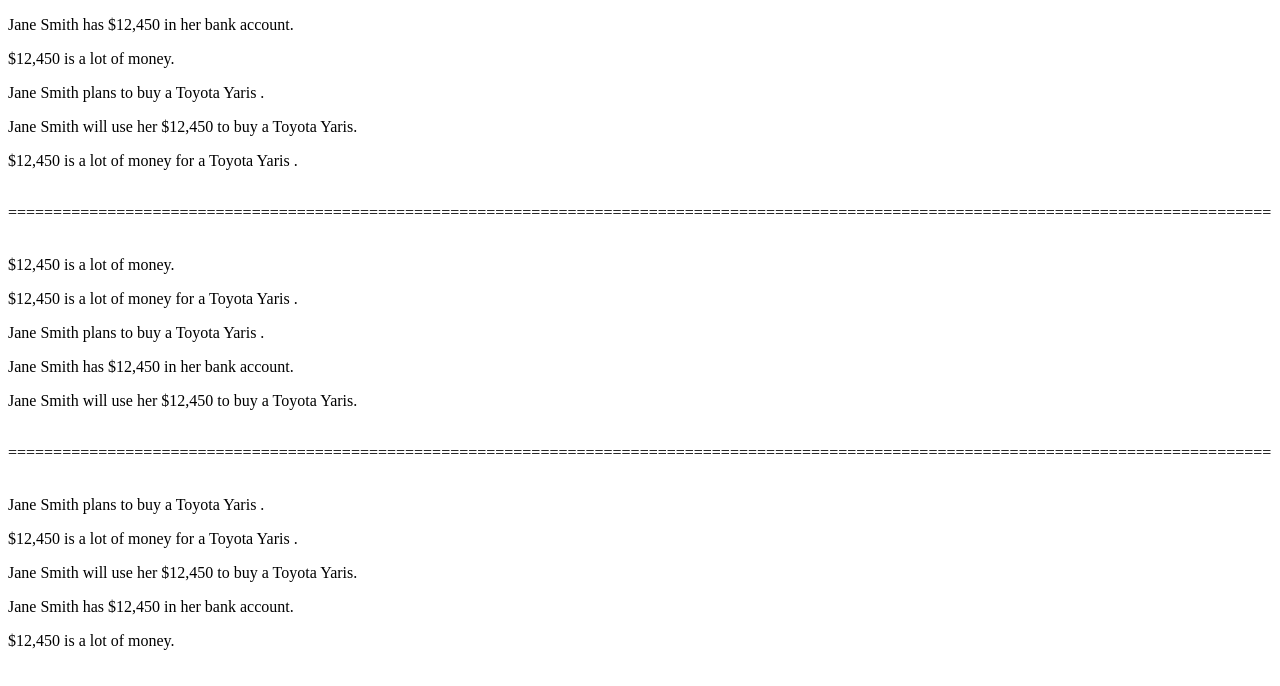
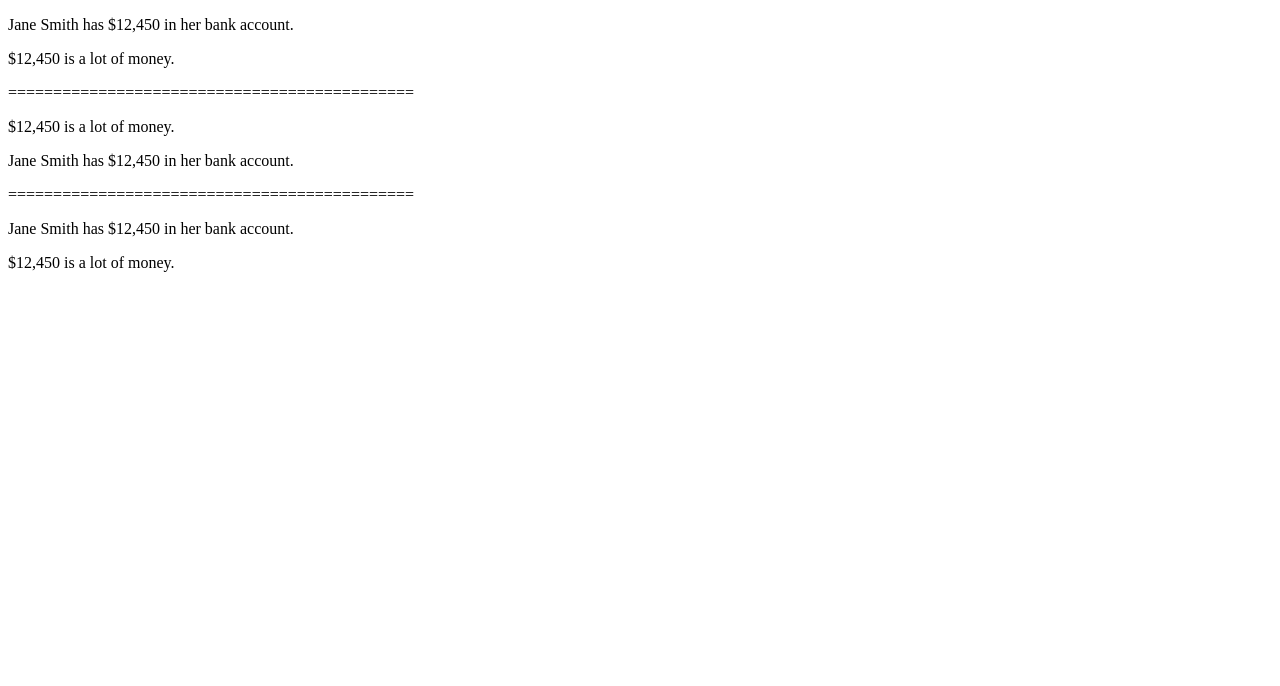
Before and after one commit to paulacobzaru/tema-curs, a plain HTML site: page tema-3/index.html in a window 1280 px wide. Drawn offline with Linux system fonts and the light colour scheme.

Commit message:
optional homework - partial

```diff
--- a/tema-3/index.html
+++ b/tema-3/index.html
@@ -6,8 +6,7 @@
         <title>Tema-3</title>
     </head>
 
-    <body>
-
+    <body id="theBody">
     </body>
 
 </html>
--- a/tema-3/main.js
+++ b/tema-3/main.js
@@ -1,97 +1,137 @@
-let name = "Jane Smith";
-let sum = "$12,450";
-let car = "Toyota Yaris";
-let g = "=";
+let theName = 'Jane Smith';
+let theSum = '$12,450';
+let theCar = 'Toyota Yaris';
+// let g = '=';
 
-let myFunction1 = function nameHasSum(name, sum){
-  return name + " has " + sum + " in her bank account.";
+let nameHasSumInBank = function(name, sum, parent) {
+  let pElement = document.createElement('p');
+  pElement.innerHTML = name + ' has ' + sum + ' in her bank account.';
+  parent.appendChild(pElement);
 }
-let myFunction2 = function sumMoney(sum){
-  return sum + " is a lot of money.";
+let sumIsAlot = function(sum, parent) {
+  let pElement = document.createElement('p');
+  pElement.innerHTML = sum + ' is a lot of money.';
+  parent.appendChild(pElement);
 }
-let myFunction3 = function nameWantsCar(name, car){
-  return name + " plans to buy a " + car + ' .';
-}
-let myFunction4 = function nameUseMoneyCar(name, money, car){
-  return name + " will use her " + sum + " to buy a " + car + '.';
-}
-let myFunction5 = function nameMoneyCar(name, car){
-  return name + " is a lot of money for a " + car + ' .';
+// let namePlansCar = function(name, car) {
+//   return name + ' plans to buy a ' + car + '.';
+// }
+// let nameUseSumForCar = function(name, sum, car) {
+//   return name + ' will use her ' + sum + ' to buy a ' + car + '.';
+// }
+// let sumAlotForCar = function(sum, car) {
+//   return sum + ' is a lot of money for a ' + car + '.';
+// }
+
+let group1 = function(parent) {
+  nameHasSumInBank(theName, theSum, parent);
+  sumIsAlot(theSum, parent);
+  // namePlansCar(theName, theCar, parent);
+  // nameUseSumForCar(theName, theSum, theCar, parent);
+  // sumAlotForCar(theSum, theCar, parent);
+};
+let group2 = function(parent) {
+  // sumAlotForCar(theSum, theCar, parent);
+  // nameUseSumForCar(theName, theSum, theCar, parent);
+  sumIsAlot(theSum, parent);
+  nameHasSumInBank(theName, theSum, parent);
+  // namePlansCar(theName, theCar, parent);
+};
+let group3 = function(parent) {
+  nameHasSumInBank(theName, theSum, parent);
+  sumIsAlot(theSum, parent);
+  // namePlansCar(theName, theCar, parent);
+  // nameUseSumForCar(theName, theSum, theCar, parent);
+  // sumAlotForCar(theSum, theCar, parent);
+};
+let equalsCharLine = function(parent) {
+  let pElement = document.createElement('p');
+  pElement.innerHTML = '=============================================';
+  parent.appendChild(pElement);
 }
 
-let parFunction = function createPTag(myText){
-  let theNewPTag = document.createElement('p');//<p></p>
-  theNewPTag.innerHTML = myText;//test text
-  let elem = document.getElementsByTagName("body")[0];
-  elem.appendChild(theNewPTag);//<body><p>test text</p></body>
-}
+let theParent = document.getElementById('theBody');
 
-function createBrTag() {
-  let br = document.createElement('br');
-  let brPar = document.getElementsByTagName("body")[0];
-  brPar.appendChild(br);
-}
+group1(theParent);
+equalsCharLine(theParent);
+group2(theParent);
+equalsCharLine(theParent);
+group3(theParent);
 
-function createSpanTag1(g){
-  let theNewSpan = document.createElement('span');//<span></span>
-  theNewSpan.setAttribute('id','spanId1')
-  let spanContent = document.createTextNode(g);
-  let el = document.getElementsByTagName("body")[0];
-  el.appendChild(theNewSpan);
-  let equals = document.getElementById('spanId1');
-  equals.style.visibility = "hidden";
-  let width, savedContent;
-  do{
-    savedContent = equals.textContent;
-    equals.textContent += '=';
-  }
-  while(equals.offsetWidth < equals.parentNode.offsetWidth);
-  equals.textContent = savedContent;
-  equals.style.visibility = 'visible';
-}
 
-function createSpanTag2(g) {
-  let theNewSpan = document.createElement('span'); //<span></span>
-  theNewSpan.setAttribute('id', 'spanId2');
-  let spanContent = document.createTextNode(g);
-  let el = document.getElementsByTagName("body")[0];
-  el.appendChild(theNewSpan);
-  let equals = document.getElementById('spanId2');
-  equals.style.visibility = "hidden";
-  let width, savedContent;
-  do {
-    savedContent = equals.textContent;
-    equals.textContent += '=';
-  }
-  while (equals.offsetWidth < equals.parentNode.offsetWidth);
-  equals.textContent = savedContent;
-  equals.style.visibility = 'visible';
-}
+// let parFunction = function createPTag(myText){
+//   let theNewPTag = document.createElement('p');//<p></p>
+//   theNewPTag.innerHTML = myText;//test text
+//   let elem = document.getElementsByTagName('body')[0];
+//   elem.appendChild(theNewPTag);//<body><p>test text</p></body>
+// }
 
-parFunction(myFunction1('Jane Smith', '$12,450'));
-parFunction(myFunction2('$12,450'));
-parFunction(myFunction3('Jane Smith', 'Toyota Yaris'));
-parFunction(myFunction4('Jane Smith', '$12,450', 'Toyota Yaris'));
-parFunction(myFunction5('$12,450', 'Toyota Yaris'));
+// function createBrTag() {
+//   let br = document.createElement('br');
+//   let brPar = document.getElementsByTagName('body')[0];
+//   brPar.appendChild(br);
+// }
 
-createBrTag();
-createSpanTag1(g);
-createBrTag();
-createBrTag();
+// function createSpanTag1(g){
+//   let theNewSpan = document.createElement('span');//<span></span>
+//   theNewSpan.setAttribute('id','spanId1')
+//   let spanContent = document.createTextNode(g);
+//   let el = document.getElementsByTagName('body')[0];
+//   el.appendChild(theNewSpan);
+//   let equals = document.getElementById('spanId1');
+//   equals.style.visibility = 'hidden';
+//   let width, savedContent;
+//   do{
+//     savedContent = equals.textContent;
+//     equals.textContent += '=';
+//   }
+//   while(equals.offsetWidth < equals.parentNode.offsetWidth);
+//   equals.textContent = savedContent;
+//   equals.style.visibility = 'visible';
+// }
 
-parFunction(myFunction2('$12,450'));
-parFunction(myFunction5('$12,450', 'Toyota Yaris'));
-parFunction(myFunction3('Jane Smith', 'Toyota Yaris'));
-parFunction(myFunction1('Jane Smith', '$12,450'));
-parFunction(myFunction4('Jane Smith', '$12,450', 'Toyota Yaris'));
+// function createSpanTag2(g) {
+//   let theNewSpan = document.createElement('span'); //<span></span>
+//   theNewSpan.setAttribute('id', 'spanId2');
+//   let spanContent = document.createTextNode(g);
+//   let el = document.getElementsByTagName('body')[0];
+//   el.appendChild(theNewSpan);
+//   let equals = document.getElementById('spanId2');
+//   equals.style.visibility = 'hidden';
+//   let width, savedContent;
+//   do {
+//     savedContent = equals.textContent;
+//     equals.textContent += '=';
+//   }
+//   while (equals.offsetWidth < equals.parentNode.offsetWidth);
+//   equals.textContent = savedContent;
+//   equals.style.visibility = 'visible';
+// }
 
-createBrTag();
-createSpanTag2(g);
-createBrTag();
-createBrTag();
+// parFunction(myFunction1('Jane Smith', '$12,450'));
+// parFunction(myFunction2('$12,450'));
+// parFunction(myFunction3('Jane Smith', 'Toyota Yaris'));
+// parFunction(myFunction4('Jane Smith', '$12,450', 'Toyota Yaris'));
+// parFunction(myFunction5('$12,450', 'Toyota Yaris'));
 
-parFunction(myFunction3('Jane Smith', 'Toyota Yaris'));
-parFunction(myFunction5('$12,450', 'Toyota Yaris'));
-parFunction(myFunction4('Jane Smith', '$12,450', 'Toyota Yaris'));
-parFunction(myFunction1('Jane Smith', '$12,450'));
-parFunction(myFunction2('$12,450'));
+// createBrTag();
+// createSpanTag1(g);
+// createBrTag();
+// createBrTag();
+
+// parFunction(myFunction2('$12,450'));
+// parFunction(myFunction5('$12,450', 'Toyota Yaris'));
+// parFunction(myFunction3('Jane Smith', 'Toyota Yaris'));
+// parFunction(myFunction1('Jane Smith', '$12,450'));
+// parFunction(myFunction4('Jane Smith', '$12,450', 'Toyota Yaris'));
+
+// createBrTag();
+// createSpanTag2(g);
+// createBrTag();
+// createBrTag();
+
+// parFunction(myFunction3('Jane Smith', 'Toyota Yaris'));
+// parFunction(myFunction5('$12,450', 'Toyota Yaris'));
+// parFunction(myFunction4('Jane Smith', '$12,450', 'Toyota Yaris'));
+// parFunction(myFunction1('Jane Smith', '$12,450'));
+// parFunction(myFunction2('$12,450'));
```
